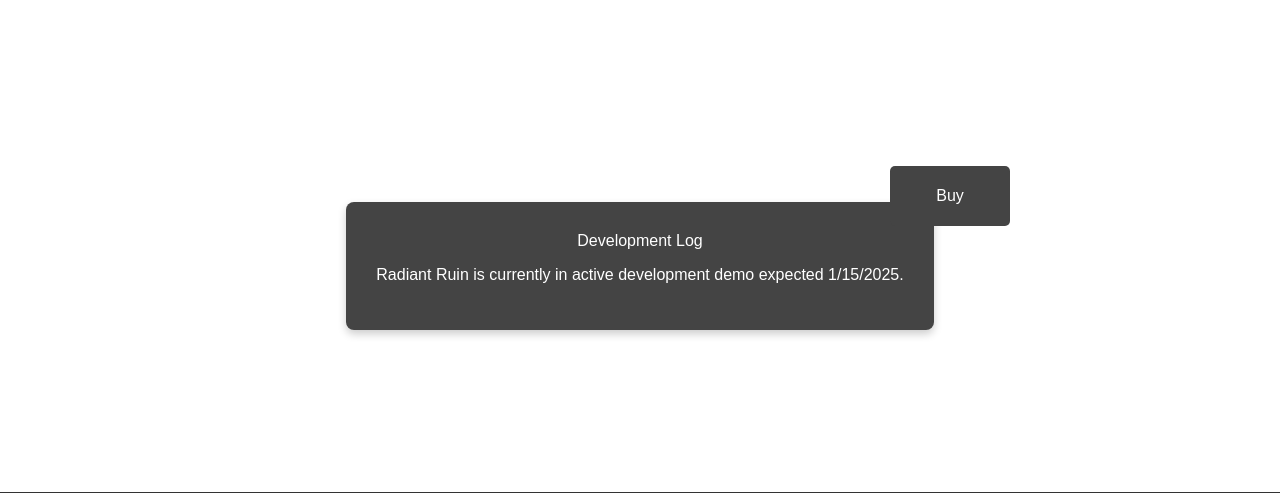
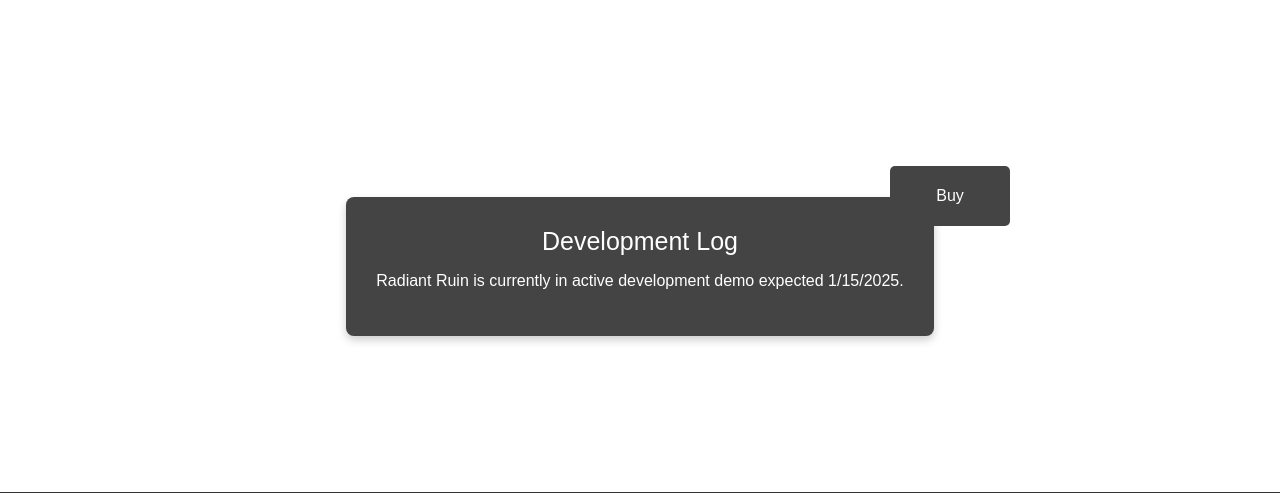
Before and after one commit to APersonIThink12/website, a Flask app: page /radiant-ruin in a window 1280 px wide. Shown: the part 134-627 px from the top of the page. Run offline with Flask 3, Linux system fonts and the light colour scheme.

Commit message:
finished dev log page

```diff
--- a/static/style.css
+++ b/static/style.css
@@ -536,5 +536,13 @@
     border-radius: 8px;
     box-shadow: 0 4px 8px rgba(0, 0, 0, 0.2);
     text-align: center;
+}
+
+.devLog h {
+    font-family: sans-serif;
+    font-size: 25px;
+}
+
+.devLog p {
     font-family: sans-serif;
 }
```
